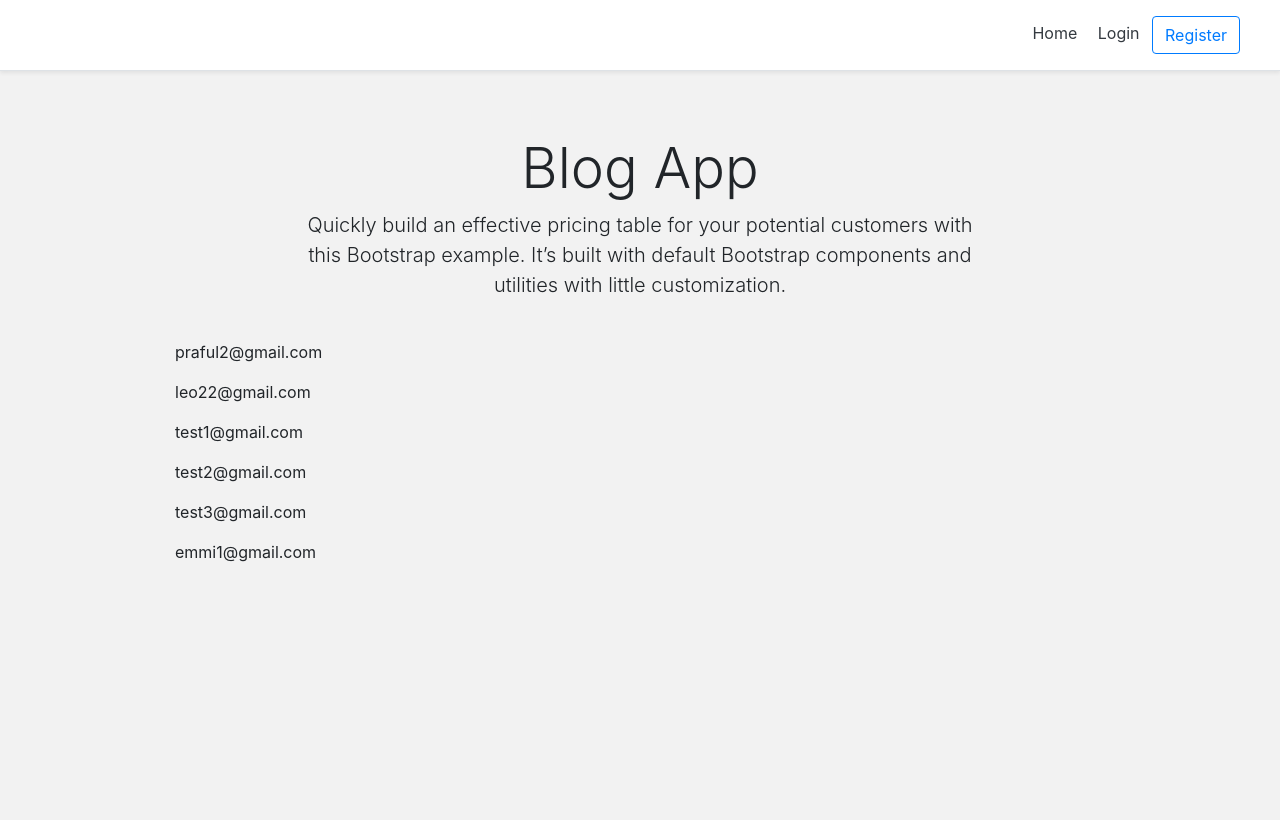
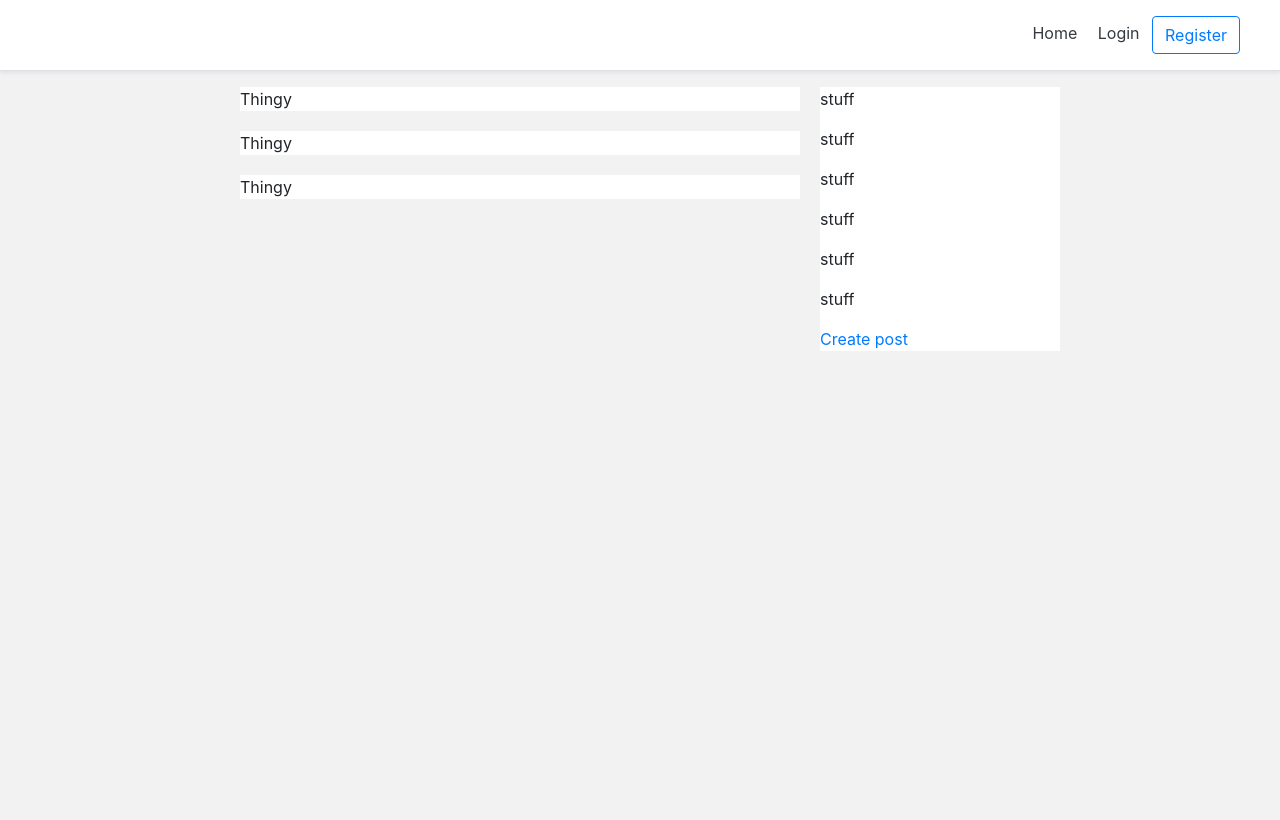
Before and after one commit to Praful-a/BlogApp, a Django app: page / in a window 1280 px wide. Shown: the top 820 px of the page. Run offline with Django 4.2, Linux system fonts and the light colour scheme; data comes from the database, SQL or seed files in the repository.

Commit message:
designing home page

```diff
--- /dev/null
+++ b/src/blog/urls.py
@@ -0,0 +1,10 @@
+from django.urls import URLPattern, path
+from blog.views import (
+    create_blog_view,
+)
+
+app_name = 'blog'
+
+urlpatterns = [
+    path('create/', create_blog_view, name="create"),
+]
--- a/src/blog/views.py
+++ b/src/blog/views.py
@@ -1,3 +1,7 @@
 from django.shortcuts import render
+from blog.models import BlogPost
+# Create your views here.
 
-# Create your views here.
+
+def create_blog_view(request):
+    return render(request, 'blog/create_blog.html', {})
--- a/src/mysite/urls.py
+++ b/src/mysite/urls.py
@@ -14,7 +14,7 @@ Including another URLconf
     2. Add a URL to urlpatterns:  path('blog/', include('blog.urls'))
 """
 from django.contrib import admin
-from django.urls import path
+from django.urls import path, include
 from django.contrib.auth import views as auth_views
 from django.conf import settings
 from django.conf.urls.static import static
@@ -36,6 +36,7 @@ urlpatterns = [
     path('logout/', logout_view, name='logout'),
     path('login/', login_view, name='login'),
     path('account/', account_view, name='account'),
+    path('blog/', include('blog.urls', 'blog')),
 
     # Password reset links (ref: https://github.com/django/django/blob/master/django/contrib/auth/views.py)
     path('password_change/done/', auth_views.PasswordChangeDoneView.as_view(template_name='registration/password_change_done.html'),
--- a/src/personal/templates/personal/home.html
+++ b/src/personal/templates/personal/home.html
@@ -2,18 +2,79 @@
 
 {% block content %}
 
-<div class="pricing-header px-3 py-3 pt-md-5 pb-md-4 mx-auto text-center">
-    <h1 class="display-4">Blog App</h1>
-    <p class="lead">Quickly build an effective pricing table for your potential customers with this Bootstrap example.
-        It’s built with default Bootstrap components and utilities with little customization.</p>
-</div>
+<style type="text/css">
+    @media (max-width: 768px) {
+        .right-column {
+            margin-left: 0px;
+        }
+    }
+
+    @media (min-width: 768px) {
+        .right-column {
+            margin-left: 20px;
+        }
+    }
+
+    .blog-post-container {
+        background-color: #fff;
+        margin-bottom: 20px;
+        width: 100%;
+    }
+
+    .create-post-bar {
+        background-color: #fff;
+        margin-bottom: 20px;
+    }
+
+    .left-column {
+        padding: 0px;
+    }
+
+    .right-column {
+        padding: 0px;
+    }
+
+    .lead {
+        font-size: 17px;
+    }
+</style>
 
 <div class="container">
-    <div class="d-flex flex-column">
-        {% for account in accounts %}
-        <p>{{ account }}</p>
-        {% endfor %}
+    <div class="row">
 
+        <!-- Right 'create post' column -->
+        <div class="create-post-bar d-lg-none col-lg-7 offset-lg-1">
+            <a href="{% url 'blog:create' %}">Create post</a>
+        </div>
+        <!-- End Right 'create post' column -->
+
+        <!-- Blog feed -->
+        <div class="left-column col-lg-7 offset-lg-1">
+            <div class="blog-post-container">
+                <p>Thingy</p>
+            </div>
+            <div class="blog-post-container">
+                <p>Thingy</p>
+            </div>
+            <div class="blog-post-container">
+                <p>Thingy</p>
+            </div>
+        </div>
+        <!-- End Blog feed -->
+
+        <!-- Right 'create post' column -->
+        <div class="right-column col-lg-3 d-lg-flex d-none flex-column">
+            <div class="create-post-bar">
+                <p>stuff</p>
+                <p>stuff</p>
+                <p>stuff</p>
+                <p>stuff</p>
+                <p>stuff</p>
+                <p>stuff</p>
+                <a href="{% url 'blog:create' %}">Create post</a>
+            </div>
+        </div>
+        <!-- End Right 'create post' column -->
     </div>
 </div>
 
```
Also changed, not shown: src/blog/templates/blog/create_blog.html (added, +7 -0 lines).
